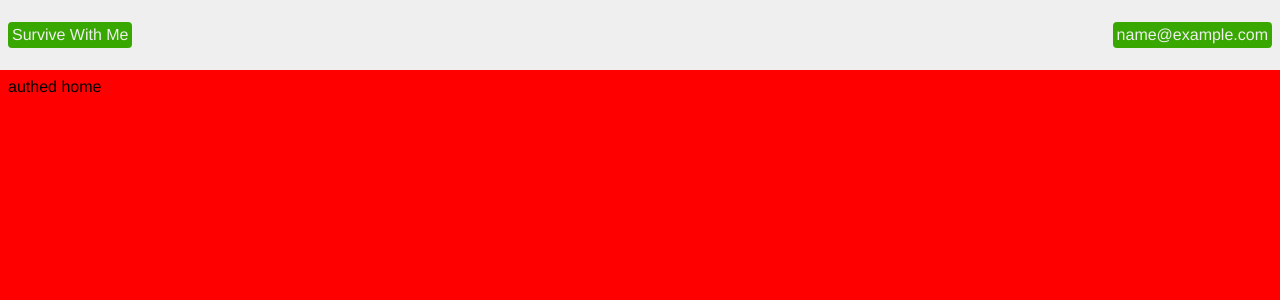
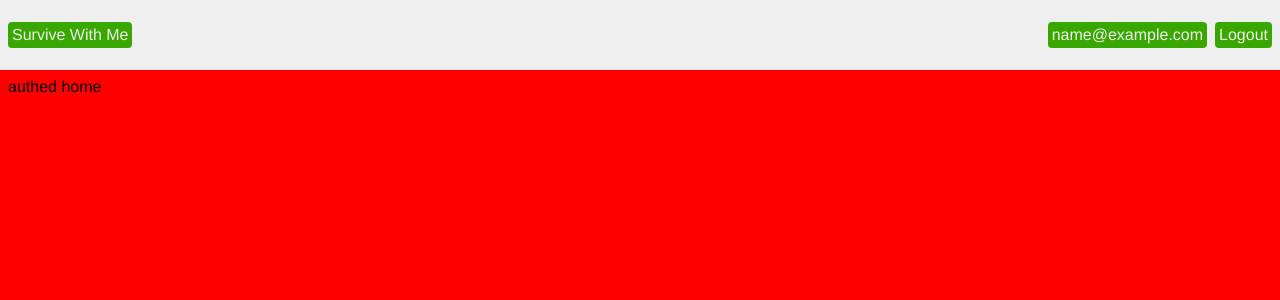
Before and after one commit to survivewithme/web, a React app: page /home in a window 1280 px wide. Shown: the top 300 px of the page. Built offline with nearby package versions, Linux system fonts and the light colour scheme; sample sign-in values are in the browser's storage.

Commit message:
Add logout logic

```diff
--- a/src/Login.tsx
+++ b/src/Login.tsx
@@ -32,7 +32,7 @@ export default class Login extends React.Component<{
   }
 
   render() {
-    if (this.state.redirect) {
+    if (this.props.auth.token || this.state.redirect) {
       return <Redirect to="/home" />
     }
     return (
--- a/src/UserCreate.tsx
+++ b/src/UserCreate.tsx
@@ -49,7 +49,7 @@ export default class CoachCreate extends React.Component<{
   }
 
   render() {
-    if (this.state.redirect) {
+    if (this.props.auth.token || this.state.redirect) {
       return <Redirect to="/home" />
     }
     return (
--- a/src/components/Header.tsx
+++ b/src/components/Header.tsx
@@ -37,18 +37,35 @@ export default class Header extends React.Component<{
           >
             Survive With Me
           </div>
+          <div style={{ display: 'flex' }}>
             <div
               style={{
                 backgroundColor: Colors.green,
                 borderRadius: 4,
                 padding: 4,
                 color: Colors.offWhite,
+                marginRight: 8,
               }}
             >
               {this.props.auth.token
                 ? this.props.auth._activeAuth.email
                 : 'Not Authenticated'}
             </div>
+            <div
+              style={{
+                backgroundColor: Colors.green,
+                borderRadius: 4,
+                padding: 4,
+                color: Colors.offWhite,
+                cursor: 'pointer',
+              }}
+              onClick={() => {
+                this.props.auth.logout()
+              }}
+            >
+              Logout
+            </div>
+          </div>
         </div>
       </div>
     )
--- a/src/stores/auth.ts
+++ b/src/stores/auth.ts
@@ -35,6 +35,11 @@ export default class AuthStore {
     if (!authString) throw new Error('Unable to access token when unauthenticated')
     const auth = JSON.parse(authString) as Auth
     return auth.token
+  }
+
+  logout() {
+    localStorage.removeItem('auth')
+    this._activeAuth = undefined
   }
 
   async parseInviteToken(token: string) {
```
Lines whose indentation alone changed are shown as unchanged.
